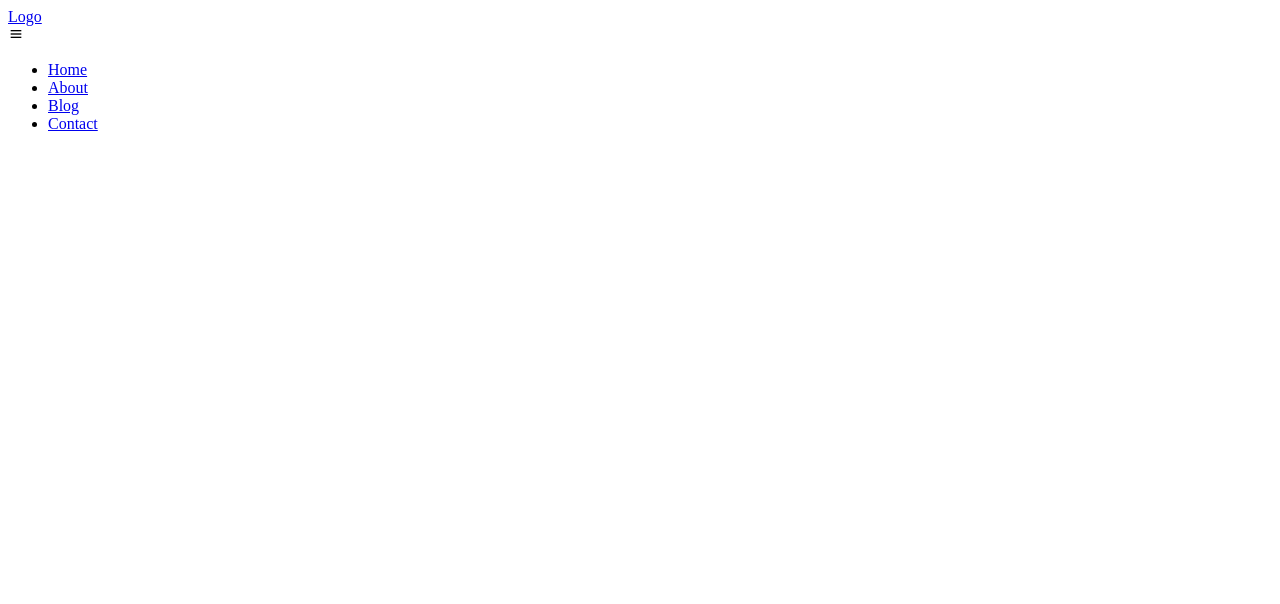
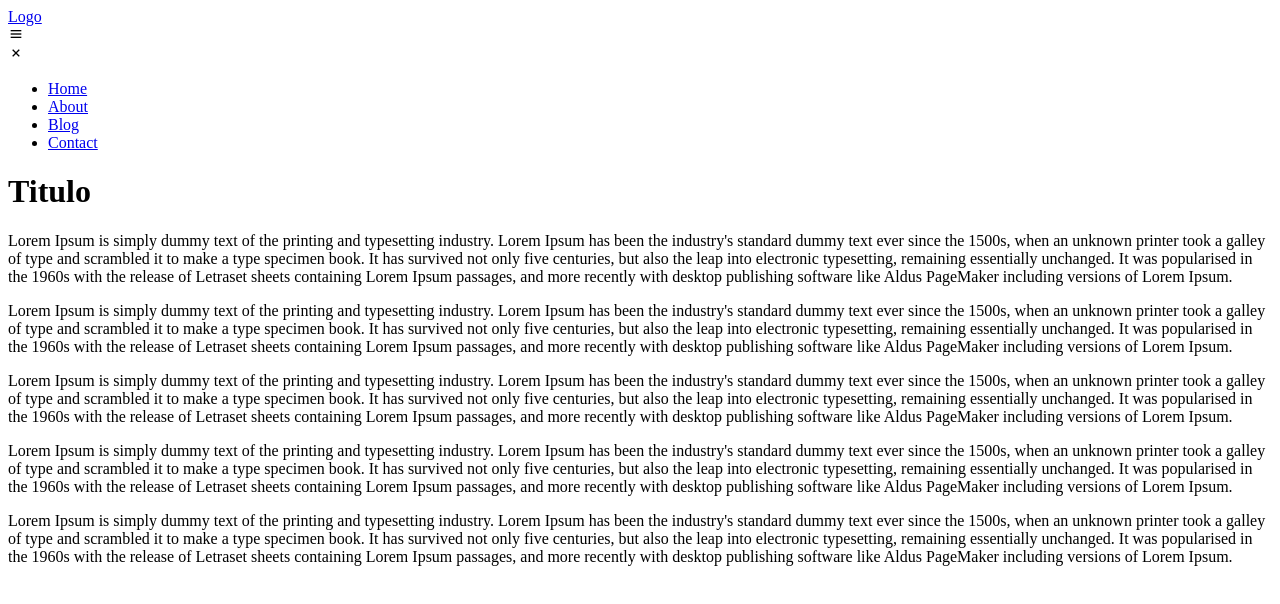
Before and after one commit to franciniltonsoaresmenzes/menu-responsive, a plain HTML site: page index.html in a window 1280 px wide. Drawn offline with nearby package versions, Linux system fonts and the light colour scheme.

Commit message:
Update index.html

```diff
--- a/index.html
+++ b/index.html
@@ -17,6 +17,10 @@
             </div>
 
             <div class="nav__menu" id="nav-menu">
+                <div class="menu__close" id="menu-close">
+                    <i class='bx bx-x'></i>
+                </div>
+
                 <ul class="nav__list">
                     <li class="nav__item"><a href="#" class="nav__link">Home</a></li>
                     <li class="nav__item"><a href="#" class="nav__link">About</a></li>
@@ -28,7 +32,12 @@
     </header>
 
     <main class="l-header">
-
+        <h1>Titulo</h1>
+        <p>Lorem Ipsum is simply dummy text of the printing and typesetting industry. Lorem Ipsum has been the industry's standard dummy text ever since the 1500s, when an unknown printer took a galley of type and scrambled it to make a type specimen book. It has survived not only five centuries, but also the leap into electronic typesetting, remaining essentially unchanged. It was popularised in the 1960s with the release of Letraset sheets containing Lorem Ipsum passages, and more recently with desktop publishing software like Aldus PageMaker including versions of Lorem Ipsum.</p>
+        <p>Lorem Ipsum is simply dummy text of the printing and typesetting industry. Lorem Ipsum has been the industry's standard dummy text ever since the 1500s, when an unknown printer took a galley of type and scrambled it to make a type specimen book. It has survived not only five centuries, but also the leap into electronic typesetting, remaining essentially unchanged. It was popularised in the 1960s with the release of Letraset sheets containing Lorem Ipsum passages, and more recently with desktop publishing software like Aldus PageMaker including versions of Lorem Ipsum.</p>
+        <p>Lorem Ipsum is simply dummy text of the printing and typesetting industry. Lorem Ipsum has been the industry's standard dummy text ever since the 1500s, when an unknown printer took a galley of type and scrambled it to make a type specimen book. It has survived not only five centuries, but also the leap into electronic typesetting, remaining essentially unchanged. It was popularised in the 1960s with the release of Letraset sheets containing Lorem Ipsum passages, and more recently with desktop publishing software like Aldus PageMaker including versions of Lorem Ipsum.</p>
+        <p>Lorem Ipsum is simply dummy text of the printing and typesetting industry. Lorem Ipsum has been the industry's standard dummy text ever since the 1500s, when an unknown printer took a galley of type and scrambled it to make a type specimen book. It has survived not only five centuries, but also the leap into electronic typesetting, remaining essentially unchanged. It was popularised in the 1960s with the release of Letraset sheets containing Lorem Ipsum passages, and more recently with desktop publishing software like Aldus PageMaker including versions of Lorem Ipsum.</p>
+        <p>Lorem Ipsum is simply dummy text of the printing and typesetting industry. Lorem Ipsum has been the industry's standard dummy text ever since the 1500s, when an unknown printer took a galley of type and scrambled it to make a type specimen book. It has survived not only five centuries, but also the leap into electronic typesetting, remaining essentially unchanged. It was popularised in the 1960s with the release of Letraset sheets containing Lorem Ipsum passages, and more recently with desktop publishing software like Aldus PageMaker including versions of Lorem Ipsum.</p>
     </main>
 
     <script src="assets/js/main.js"></script>
```
